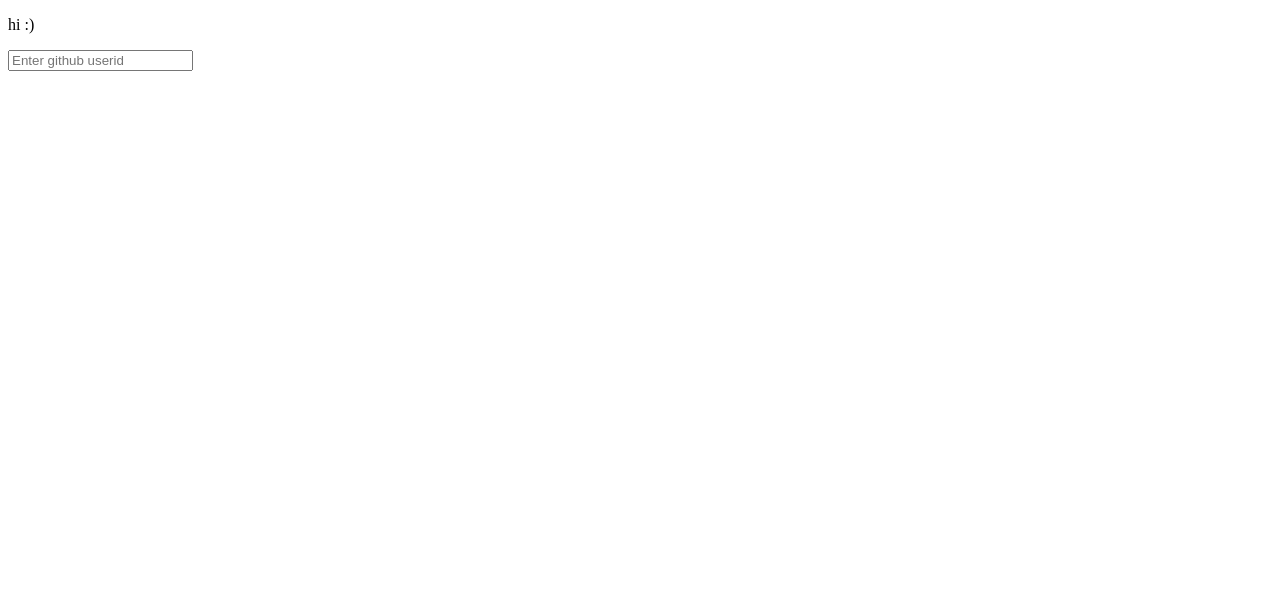
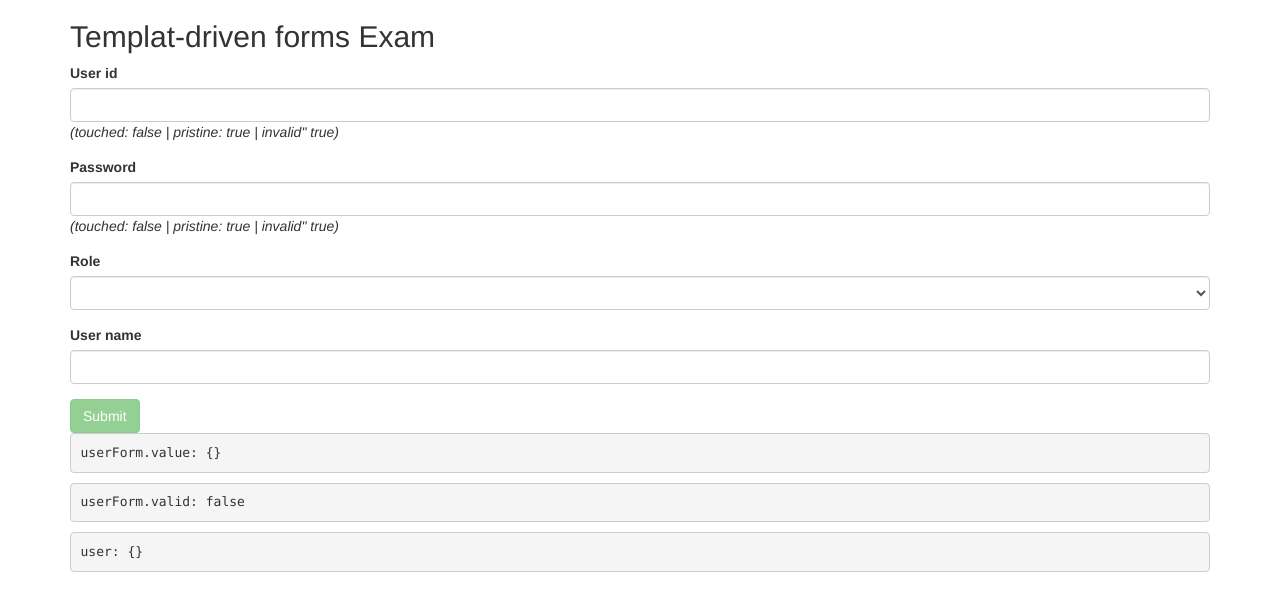
Before and after one commit to Heahr/an_study, an Angular app: page / in a window 1280 px wide. Shown: the top 610 px of the page. Built offline with nearby package versions, Linux system fonts and the light colour scheme.

Commit message:
템플릿 폼 으로 만든 컴포넌트 텍스트 폼 제한 형식 만들기

```diff
--- a/package.json
+++ b/package.json
@@ -19,6 +19,7 @@
     "@angular/platform-browser": "~7.2.0",
     "@angular/platform-browser-dynamic": "~7.2.0",
     "@angular/router": "~7.2.0",
+    "bootstrap": "^3.3.7",
     "core-js": "^2.5.4",
     "rxjs": "~6.3.3",
     "tslib": "^1.9.0",
--- a/src/app/app.component.html
+++ b/src/app/app.component.html
@@ -1,3 +1 @@
-<p>hi :)</p>
-<input type="text" placeholder="Enter github userid" [formControl]="searchInput">
-<pre>{{githubUser | json}}</pre>
+<app-user-form></app-user-form>
--- a/src/app/app.component.ts
+++ b/src/app/app.component.ts
@@ -1,53 +1,12 @@
-import { Component, OnInit, OnDestroy } from '@angular/core';
-import { FormControl } from '@angular/forms';
-import { HttpClient } from '@angular/common/http';
-
-import { Subscription, Observable, of, throwError } from 'rxjs';
-import { debounceTime, switchMap, map, tap, catchError } from 'rxjs/operators';
-
-interface GithubUser {
-  login: number;
-  name: string;
-}
+import { Component } from '@angular/core';
 
 @Component({
   selector: 'app-root',
   templateUrl: './app.component.html',
   styleUrls: ['./app.component.css']
 })
-export class AppComponent implements OnInit, OnDestroy{
-  searchInput: FormControl = new FormControl('');
-  githubUser: GithubUser;
-  subscription: Subscription;
+export class AppComponent {
 
-  constructor(private http: HttpClient) {
-  }
-
-  ngOnInit() {
-    this.subscription = this.searchInput.valueChanges.pipe(
-      debounceTime(500),
-      switchMap((userId: string) => this.getGithubUser(userId))
-    ).subscribe(
-      user => this.githubUser = user,
-      error => console.log(error)
-    );
-  }
-
-  ngOnDestroy() {
-    this.subscription.unsubscribe();
-  }
-
-  getGithubUser(userId: string): Observable<GithubUser> {
-    return this.http.get<GithubUser>(`https://api.github.com/users/${userId}`).pipe(
-      map(user => ({login: user.login, name: user.name })),
-      tap(console.log),
-      catchError(err => {
-        if(err.status === 404) {
-          return of(`[ERROR] Not found user: ${userId}`);
-        } else {
-          return throwError(err);
-        }
-      })
-    );
+  constructor() {
   }
 }
--- /dev/null
+++ b/src/app/user-form/user-form.component.css
@@ -0,0 +1,7 @@
+.alert {
+    color: red;
+}
+
+input.ng-touched.ng-invalid {
+    background-color: #ff6666;
+}
--- /dev/null
+++ b/src/app/user-form/user-form.component.html
@@ -0,0 +1,54 @@
+<div class="container">
+  <h2>Templat-driven forms Exam</h2>
+  <form #userForm="ngForm" (ngSubmit)="onSubmit(userForm)" novalidate>
+    <div class="form-group">
+      <label for="userid">User id</label>
+      <input type="text" name="userid" class="form-control" [(ngModel)]="user.userid" #userid="ngModel"
+        pattern="^[0-9a-zA-Z]([-_\.]?[0-9a-zA-Z])*@[0-9a-zA-Z]([-_\.]?[0-9a-zA-Z])*\.[a-zA-Z]{2,3}$" required>
+        <em *ngIf="userid.error?.pattern && userid.touched" class="alert">
+          user id는 email 형식으로 입력.
+        </em>
+        <em *ngIf="userid.error?.required && userid.touched" class="alert">
+          user id는 사용할 email을 입력.
+        </em>
+        <em>
+          (touched: {{ userid.touched }} | pristine: {{ userid.pristine }} | invalid" {{userid.invalid }})
+        </em>
+    </div>
+
+    <div class="form-group">
+      <label for="password">Password</label>
+      <input type="password" name="password" class="form-control" [(ngModel)]="user.password" #password="ngModel"
+        pattern="[a-zA-Z0-9]{4,9}" required>
+        <em *ngIf="password.error?.pattern && password.touched" class="alert">
+          패스워드는 영문 또는 숫자 4자리 이상 10자리 이하.
+        </em>
+        <em *ngIf="password.error?.required && password.touched" class="alert">
+          패스워드 입력.
+        </em>
+        <em>
+          (touched: {{ password.touched }} | pristine: {{ password.pristine }} | invalid" {{ password.invalid }})
+        </em>
+    </div>
+
+    <div class="form-group">
+      <label for="role">Role</label>
+      <select class="form-control" name="role" [(ngModel)]="user.role" required>
+        <option *ngFor="let role of roles; let i = index;" [value]="role">
+          {{ role }}
+        </option>
+      </select>
+    </div>
+
+    <div class="form-group">
+      <label for="username">User name</label>
+      <input type="text" name="name" class="form-control" [(ngModel)]="user.name">
+    </div>
+
+    <button type="submit" class="btn btn-success" [disabled]="userForm.invalid">Submit</button>
+  </form>
+
+  <pre>userForm.value: {{ userForm.value | json }}</pre>
+  <pre>userForm.valid: {{ userForm.valid }}</pre>
+  <pre>user: {{ user | json }}</pre>
+</div>
--- /dev/null
+++ b/src/app/user-form/user-form.component.ts
@@ -0,0 +1,37 @@
+import { Component, OnInit } from '@angular/core';
+
+class User {
+  constructor(
+    userid: string,
+    password: string,
+    role: string,
+    name?: string
+  ) {
+  }
+}
+
+@Component({
+  selector: 'app-user-form',
+  templateUrl: './user-form.component.html',
+  styleUrls: ['./user-form.component.css']
+})
+export class UserFormComponent implements OnInit {
+  user: User;
+  roles: string[];
+
+  constructor() { }
+
+  ngOnInit() {
+    this.roles = ['Admin', 'Developer', 'Guest'];
+    this.initUser();
+  }
+
+  onSubmit(userForm) {
+    console.log('send user to server: ', this.user);
+    userForm.reset();
+  }
+
+  initUser() {
+    this.user = new User('', '', this.roles[0]);
+  }
+}
--- a/src/styles.css
+++ b/src/styles.css
@@ -1 +1,3 @@
 /* You can add global styles to this file, and also import other style files */
+@import url("https://maxcdn.bootstrapcdn.com/bootstrap/3.3.7/css/bootstrap.min.css");
+@import "~bootstrap/dist/css/bootstrap.css";
```
Also changed, not shown: src/app/app.module.ts (+2 -6 lines), 2 other files (tests, documents, lock files or other folders).
